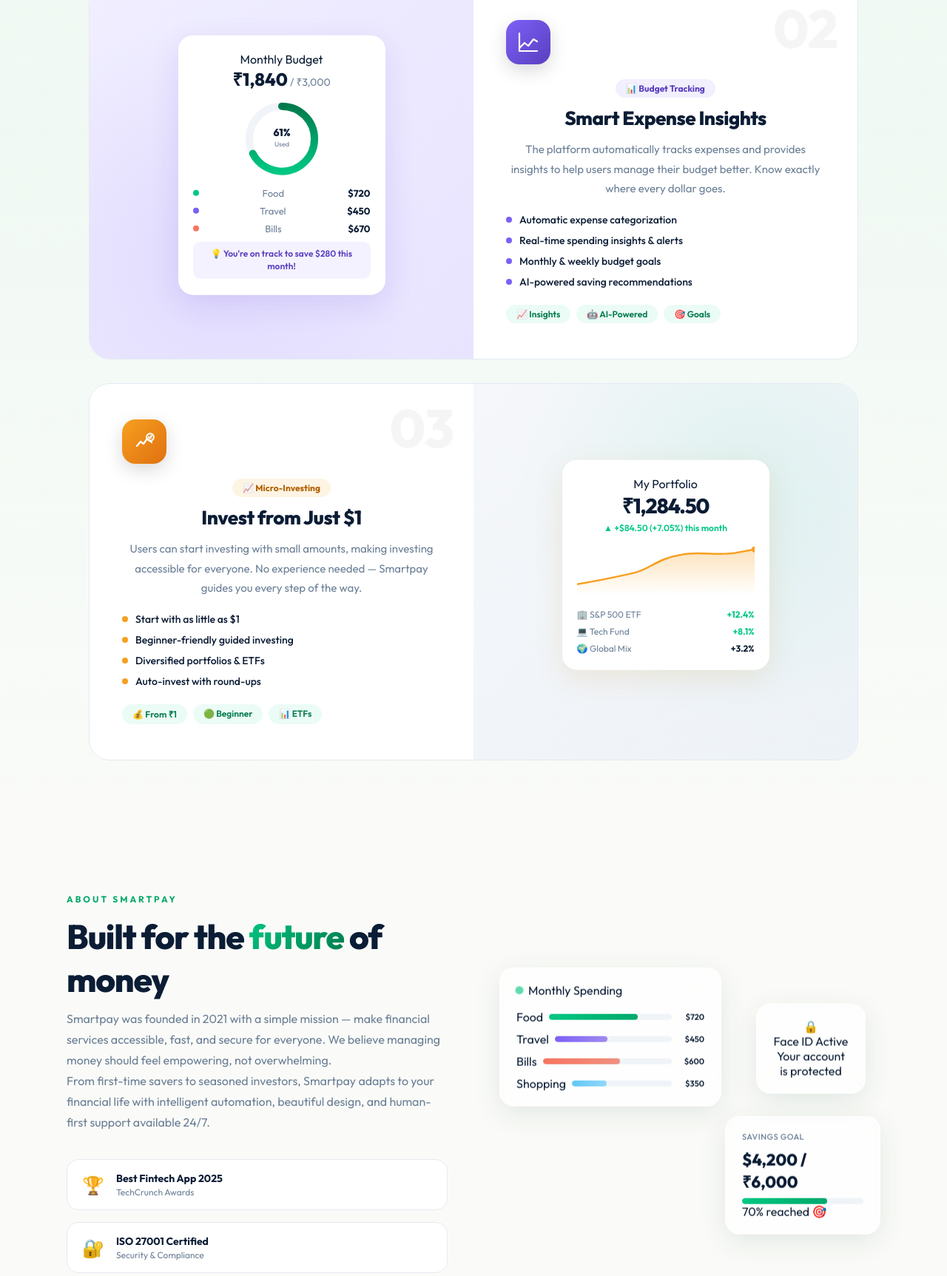
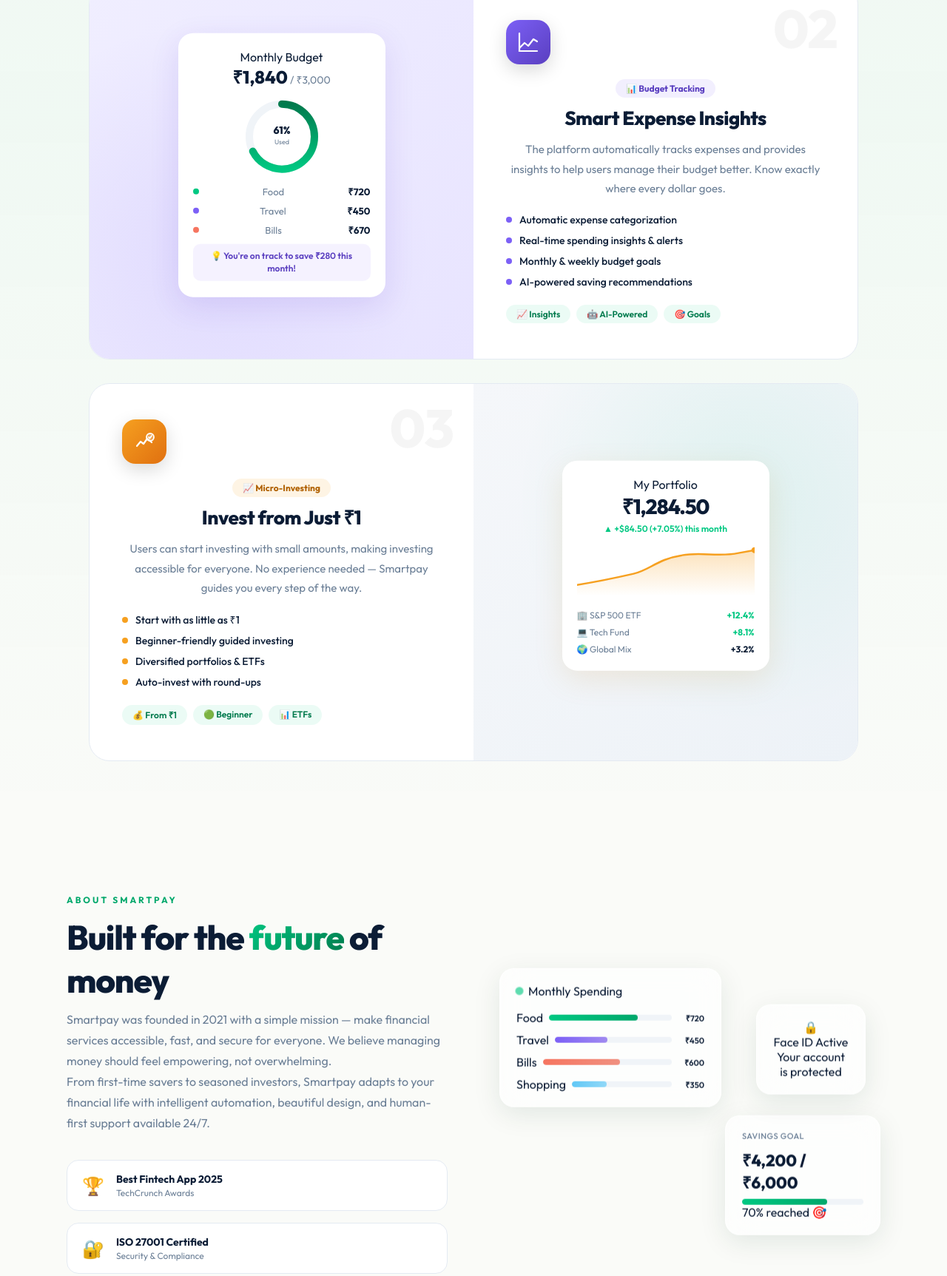
Before and after one commit to Sandhyaaaax/fintech, a plain HTML site: page index.html in a window 1280 px wide. Shown: the part 1784-3509 px from the top of the page at 74% size. Drawn offline with Linux system fonts and the light colour scheme; animation ran at ten frames a second.

Commit message:
Update index.html

```diff
--- a/index.html
+++ b/index.html
@@ -221,11 +221,11 @@
                 </svg>
               </div>
               <div class="budget-cats">
-                <div class="bcat"><span class="bcat-dot" style="background:#00c882;"></span><span class="bcat-name">Food</span><span class="bcat-val">$720</span></div>
-                <div class="bcat"><span class="bcat-dot" style="background:#7c60f6;"></span><span class="bcat-name">Travel</span><span class="bcat-val">$450</span></div>
-                <div class="bcat"><span class="bcat-dot" style="background:#f67560;"></span><span class="bcat-name">Bills</span><span class="bcat-val">$670</span></div>
+                <div class="bcat"><span class="bcat-dot" style="background:#00c882;"></span><span class="bcat-name">Food</span><span class="bcat-val">₹720</span></div>
+                <div class="bcat"><span class="bcat-dot" style="background:#7c60f6;"></span><span class="bcat-name">Travel</span><span class="bcat-val">₹450</span></div>
+                <div class="bcat"><span class="bcat-dot" style="background:#f67560;"></span><span class="bcat-name">Bills</span><span class="bcat-val">₹670</span></div>
               </div>
-              <div class="budget-insight">&#x1F4A1; You're on track to save $280 this month!</div>
+              <div class="budget-insight">&#x1F4A1; You're on track to save ₹280 this month!</div>
             </div>
           </div>
         </div>
@@ -268,10 +268,10 @@
           </div>
           <div class="mfc-content">
             <div class="mfc-tag" style="background:rgba(246,160,32,0.12);color:#b06000;">&#x1F4C8; Micro-Investing</div>
-            <h3 class="mfc-title">Invest from Just $1</h3>
+            <h3 class="mfc-title">Invest from Just ₹1</h3>
             <p class="mfc-desc">Users can start investing with small amounts, making investing accessible for everyone. No experience needed — Smartpay guides you every step of the way.</p>
             <ul class="mfc-bullets">
-              <li><span class="bullet-dot" style="background:#f6a020;"></span>Start with as little as $1</li>
+              <li><span class="bullet-dot" style="background:#f6a020;"></span>Start with as little as ₹1</li>
               <li><span class="bullet-dot" style="background:#f6a020;"></span>Beginner-friendly guided investing</li>
               <li><span class="bullet-dot" style="background:#f6a020;"></span>Diversified portfolios &amp; ETFs</li>
               <li><span class="bullet-dot" style="background:#f6a020;"></span>Auto-invest with round-ups</li>
@@ -334,15 +334,15 @@
         <div class="av-card av-card-1">
           <div class="av-top"><span class="av-dot"></span><span class="av-label-text">Monthly Spending</span></div>
           <div class="av-bars">
-            <div class="av-bar-wrap"><div class="av-lbl">Food</div><div class="av-bar"><div class="av-fill" style="width:72%;"></div></div><div class="av-val">$720</div></div>
-            <div class="av-bar-wrap"><div class="av-lbl">Travel</div><div class="av-bar"><div class="av-fill" style="width:45%;background:linear-gradient(90deg,#7c60f6,#a08af0);"></div></div><div class="av-val">$450</div></div>
-            <div class="av-bar-wrap"><div class="av-lbl">Bills</div><div class="av-bar"><div class="av-fill" style="width:60%;background:linear-gradient(90deg,#f67560,#f09080);"></div></div><div class="av-val">$600</div></div>
-            <div class="av-bar-wrap"><div class="av-lbl">Shopping</div><div class="av-bar"><div class="av-fill" style="width:35%;background:linear-gradient(90deg,#60c8f6,#90d8f8);"></div></div><div class="av-val">$350</div></div>
+            <div class="av-bar-wrap"><div class="av-lbl">Food</div><div class="av-bar"><div class="av-fill" style="width:72%;"></div></div><div class="av-val">₹720</div></div>
+            <div class="av-bar-wrap"><div class="av-lbl">Travel</div><div class="av-bar"><div class="av-fill" style="width:45%;background:linear-gradient(90deg,#7c60f6,#a08af0);"></div></div><div class="av-val">₹450</div></div>
+            <div class="av-bar-wrap"><div class="av-lbl">Bills</div><div class="av-bar"><div class="av-fill" style="width:60%;background:linear-gradient(90deg,#f67560,#f09080);"></div></div><div class="av-val">₹600</div></div>
+            <div class="av-bar-wrap"><div class="av-lbl">Shopping</div><div class="av-bar"><div class="av-fill" style="width:35%;background:linear-gradient(90deg,#60c8f6,#90d8f8);"></div></div><div class="av-val">₹350</div></div>
           </div>
         </div>
         <div class="av-card av-card-2">
           <div class="av-savings-label">Savings Goal</div>
-          <div class="av-savings-amount">$4,200 <span class="av-savings-of">/ ₹6,000</span></div>
+          <div class="av-savings-amount">₹4,200 <span class="av-savings-of">/ ₹6,000</span></div>
           <div class="savings-bar"><div class="savings-fill"></div></div>
           <div class="av-savings-pct">70% reached &#x1F3AF;</div>
         </div>
```
